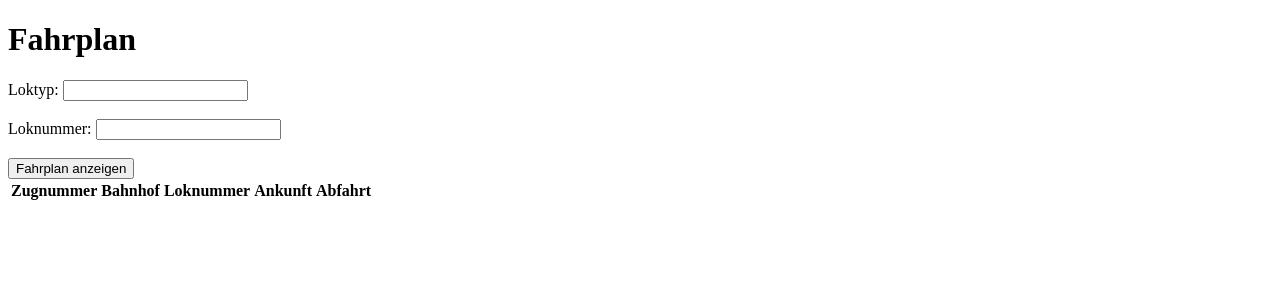
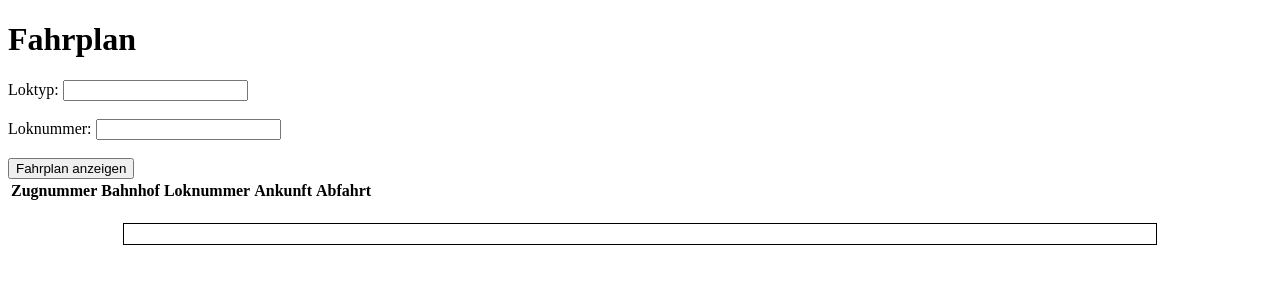
Before and after one commit to 4trew/Zugbotby4trew, a plain HTML site: page index.html in a window 1280 px wide. Drawn offline with Linux system fonts and the light colour scheme.

Commit message:
Update index.html

```diff
--- a/index.html
+++ b/index.html
@@ -2,6 +2,16 @@
 <html>
 <head>
     <title>Fahrplan</title>
+    <style>
+        #console {
+            width: 80%;
+            margin: 0 auto;
+            border: 1px solid black;
+            padding: 10px;
+            margin-top: 20px;
+            white-space: pre-wrap;
+        }
+    </style>
 </head>
 <body>
     <h1>Fahrplan</h1>
@@ -23,6 +33,8 @@
         </tr>
     </table>
 
+    <pre id="console"></pre>
+
     <script>
         function getFahrplan() {
             var loktyp = document.getElementById("loktyp").value;
@@ -33,6 +45,7 @@
             xhttp.onreadystatechange = function() {
                 if (this.readyState == 4 && this.status == 200) {
                     var data = JSON.parse(this.responseText);
+                    console.log(data); // HTML-Daten in der Konsole ausgeben
 
                     var table = document.getElementById("fahrplanTable");
 
@@ -64,6 +77,9 @@
                         ankunftCell.innerHTML = data[i].arrival || "";
                         abfahrtCell.innerHTML = data[i].departure || "";
                     }
+
+                    var consoleOutput = JSON.stringify(data, null, 2);
+                    document.getElementById("console").textContent = consoleOutput; // Ausgabe in der Konsole anzeigen
                 }
             };
             xhttp.open("GET", url, true);
```
